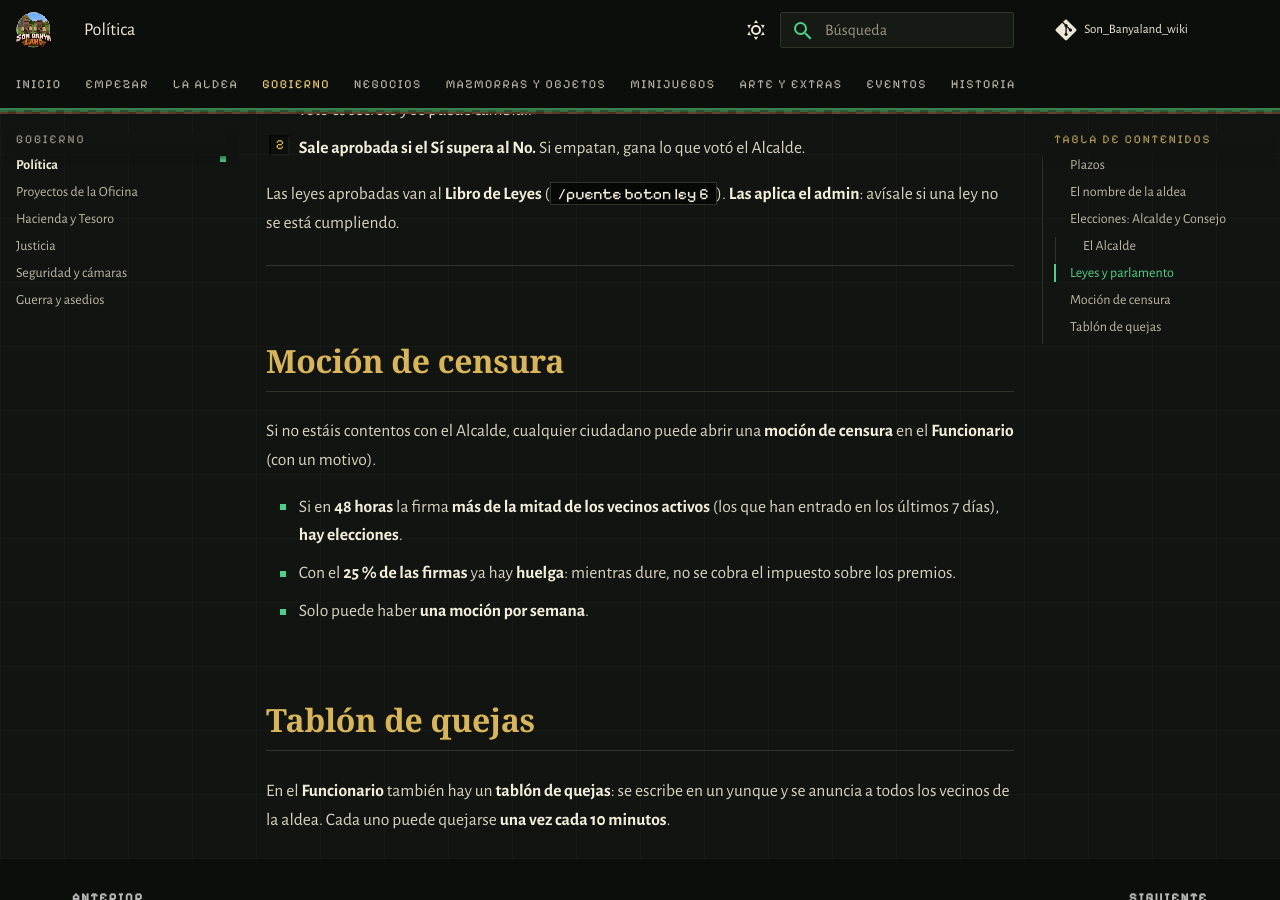
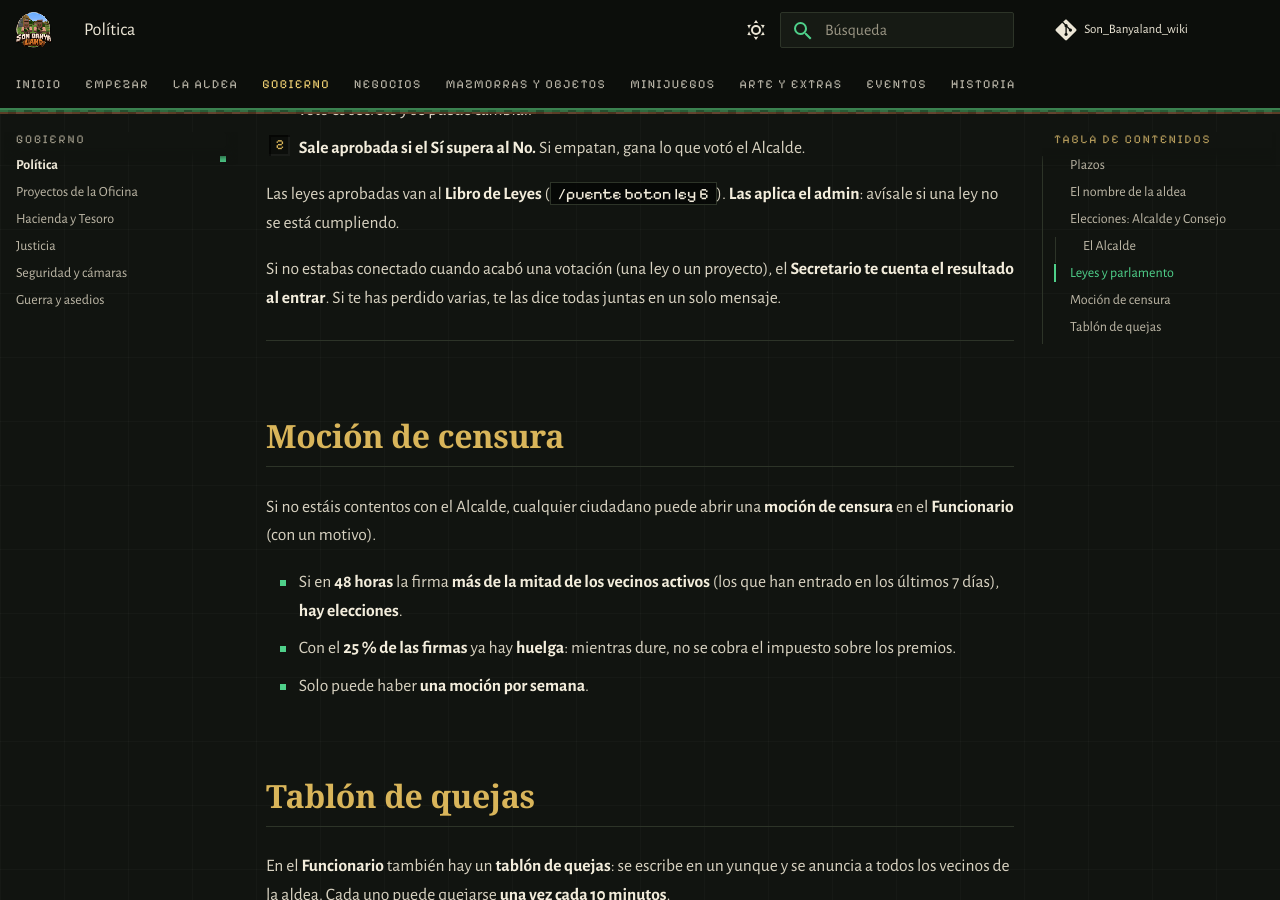
Before and after one commit to PigPilgrim/Son_Banyaland_wiki, an MkDocs documentation site: the page built from docs/politica.md, in a window 1280 px wide and 900 px high, scrolled down 3368 px. Built offline with MkDocs 1.6.1 and Material for MkDocs 9.7.7, drawn with Linux system fonts in a browser that asks for light colours; some web fonts are replaced; comment, search, counter and statistics services are not loaded.

Commit message:
Política: leyes y proyectos se votan en 8 h; el resultado se cuenta al entrar a quien no estaba
Co-Authored-By: Claude Opus 5.5 <noreply@anthropic.com>

```diff
--- a/docs/politica.md
+++ b/docs/politica.md
@@ -78,6 +78,9 @@ El fundador de una aldea nueva es su **Alcalde provisional** hasta que haya elec
 Las leyes aprobadas van al **Libro de Leyes** (`/puente boton ley 6`). **Las aplica el admin**: avísale si una ley no
 se está cumpliendo.
 
+Si no estabas conectado cuando acabó una votación (una ley o un proyecto), el **Secretario te cuenta el resultado al
+entrar**. Si te has perdido varias, te las dice todas juntas en un solo mensaje.
+
 ---
 
 ## Moción de censura
--- a/docs/proyectos.md
+++ b/docs/proyectos.md
@@ -5,7 +5,8 @@ edificios públicos construir: Hacienda, SEPE, Juzgado, Cárcel, Comisaría, Igl
 
 ## Cómo sale adelante un proyecto
 
-1. **El Alcalde lo propone.** El proyecto va a **referéndum** en el parlamento, como una ley: todos votan.
+1. **El Alcalde lo propone.** El proyecto va a **referéndum** en el parlamento, como una ley: todos votan durante
+   unas horas (ver [Política](politica.md)). Quien no estaba conectado se entera del resultado al entrar.
 2. **Si se aprueba**, los vecinos **aportan los materiales** en la Oficina (habla con el Funcionario → *Proyectos de
    la aldea* → el proyecto → aportar). El Alcalde puede pagar **las chips con el dinero del Tesoro**.
 3. **Hay que construir el edificio** (hablando con el admin).
```
Also changed, not shown: docs/_generado/plazos.md (+2 -2 lines).
